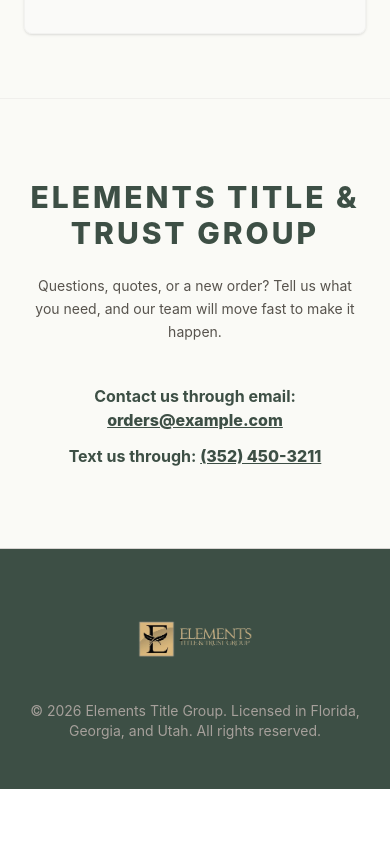
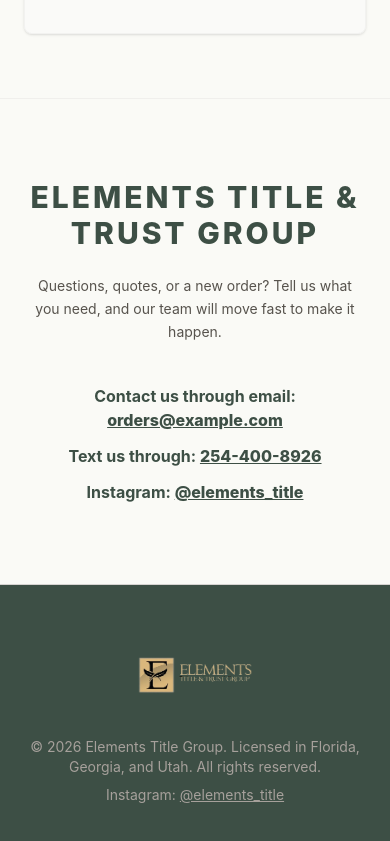
Before and after one commit to buildwithgunner/elementtrust-, a React (Vite) app in the folder frontend/: page / in a window 390 px wide. Shown: the part 9276-10117 px from the top of the page. Before the commit the page ends 10065 px from the top, so only its background shows below. Built offline with nearby package versions, Linux system fonts and the light colour scheme; no server answers.

Commit message:
Update public phone and social link

```diff
--- a/frontend/src/AdminDashboard.jsx
+++ b/frontend/src/AdminDashboard.jsx
@@ -5,7 +5,7 @@ import AdminLogin, { SignupForm } from './AdminLogin'
 const baseURL = getApiBaseUrl()
 
 
-export default function AdminDashboard({ onBack, contactEmail = 'orders@example.com', contactPhone = '(352) 450-3211', onSettingsUpdate }) {
+export default function AdminDashboard({ onBack, contactEmail = 'orders@example.com', contactPhone = '254-400-8926', onSettingsUpdate }) {
   const [token, setToken] = useState(localStorage.getItem('elements_admin_auth_token') || '')
   const [admin, setAdmin] = useState(() => {
     const storedAdmin = localStorage.getItem('elements_admin')
@@ -354,7 +354,7 @@ export default function AdminDashboard({ onBack, contactEmail = 'orders@example.
                   value={settingsPhone}
                   onChange={(e) => setSettingsPhone(e.target.value)}
                   className="w-full border border-stone-300 rounded p-3 text-sm focus:outline-none focus:ring-2 focus:ring-[#3d4f45]/50 bg-white"
-                  placeholder="(352) 450-3211"
+                  placeholder="254-400-8926"
                 />
                 <p className="text-[11px] text-stone-400 mt-1">This phone/text number is displayed for phone calls and SMS reach-outs.</p>
               </div>
--- a/frontend/src/App.jsx
+++ b/frontend/src/App.jsx
@@ -57,7 +57,8 @@ function App() {
   const [isContactModalOpen, setIsContactModalOpen] = useState(false)
   const [isMobileMenuOpen, setIsMobileMenuOpen] = useState(false)
   const [contactEmail, setContactEmail] = useState('orders@example.com')
-  const [contactPhone, setContactPhone] = useState('(352) 450-3211')
+  const [contactPhone, setContactPhone] = useState('254-400-8926')
+  const instagramUrl = 'https://www.instagram.com/elements_title?igsh=Ymd3YmVkajZzaXFy&utm_source=qr'
 
   useEffect(() => {
     fetch(`${baseURL}/api/settings`)
@@ -611,6 +612,17 @@ function App() {
                 {contactPhone}
               </a>
             </p>
+            <p>
+              Instagram:{' '}
+              <a
+                href={instagramUrl}
+                target="_blank"
+                rel="noreferrer"
+                className="underline hover:text-[#2d3a33] transition font-extrabold"
+              >
+                @elements_title
+              </a>
+            </p>
           </div>
         </div>
       </section>
@@ -626,9 +638,15 @@ function App() {
               style={{ filter: 'invert(1)' }}
             />
           </div>
-          <p className="text-sm text-stone-400">
-            &copy; 2026 Elements Title Group. Licensed in Florida, Georgia, and Utah. All rights reserved.
-          </p>
+          <div className="text-center md:text-right text-sm text-stone-400 space-y-2">
+            <p>&copy; 2026 Elements Title Group. Licensed in Florida, Georgia, and Utah. All rights reserved.</p>
+            <p>
+              Instagram:{' '}
+              <a href={instagramUrl} target="_blank" rel="noreferrer" className="underline hover:text-stone-200 transition">
+                @elements_title
+              </a>
+            </p>
+          </div>
         </div>
       </footer>
 
--- a/frontend/src/ContactPage.jsx
+++ b/frontend/src/ContactPage.jsx
@@ -1,6 +1,6 @@
 import { useState } from 'react'
 
-export default function ContactPage({ onBack, onOrderClick, contactEmail = 'orders@example.com', contactPhone = '(352) 450-3211' }) {
+export default function ContactPage({ onBack, onOrderClick, contactEmail = 'orders@example.com', contactPhone = '254-400-8926' }) {
   const [form, setForm] = useState({
     firstName: '',
     lastName: '',
--- a/frontend/src/OrderForm.jsx
+++ b/frontend/src/OrderForm.jsx
@@ -93,7 +93,7 @@ const Select = ({ field, options, placeholder = 'Please Select' }) => {
 }
 
 
-export default function OrderForm({ onBack, contactEmail = 'orders@example.com', contactPhone = '(352) 450-3211' }) {
+export default function OrderForm({ onBack, contactEmail = 'orders@example.com', contactPhone = '254-400-8926' }) {
   const [form, setForm] = useState({
     firstName: '',
     lastName: '',
```
